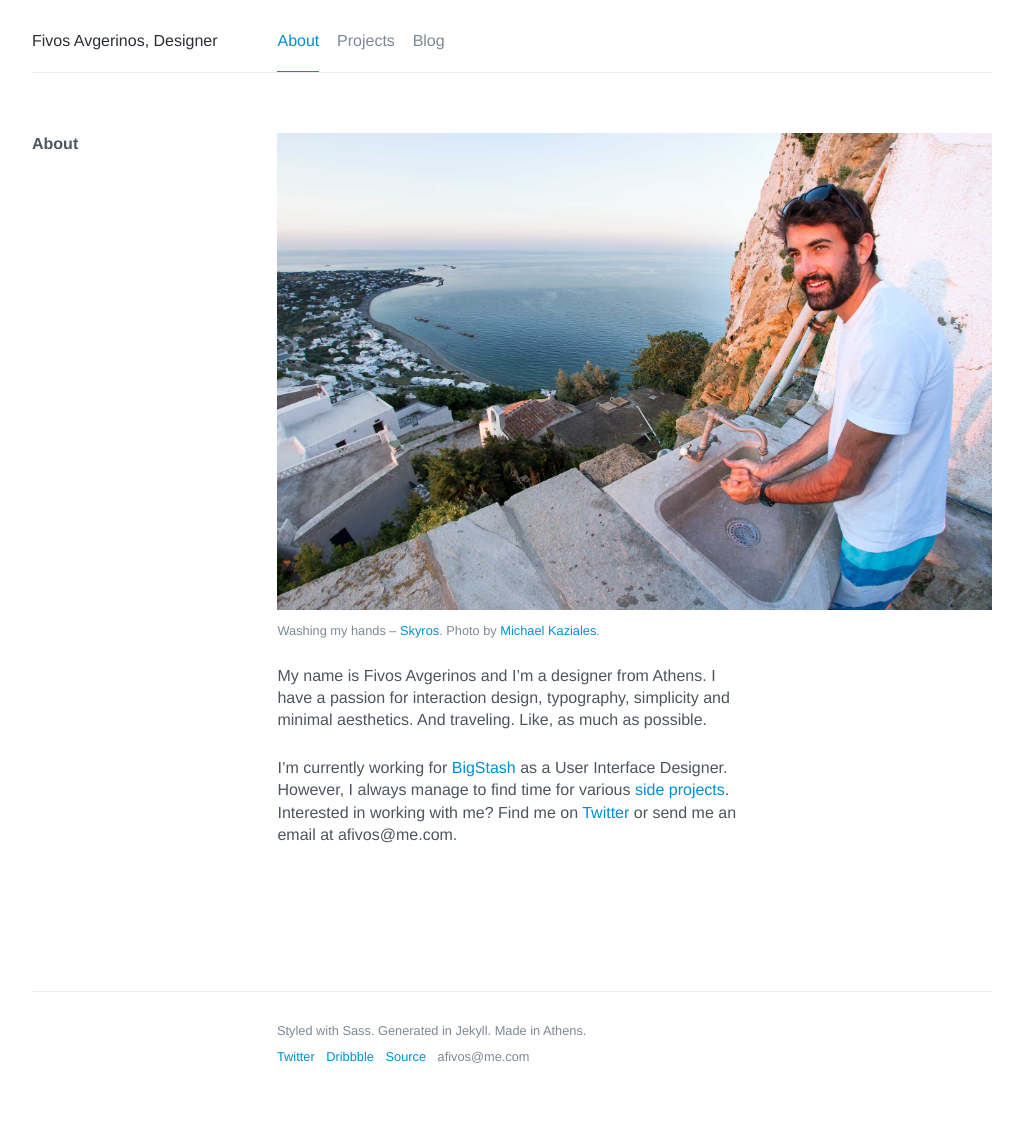
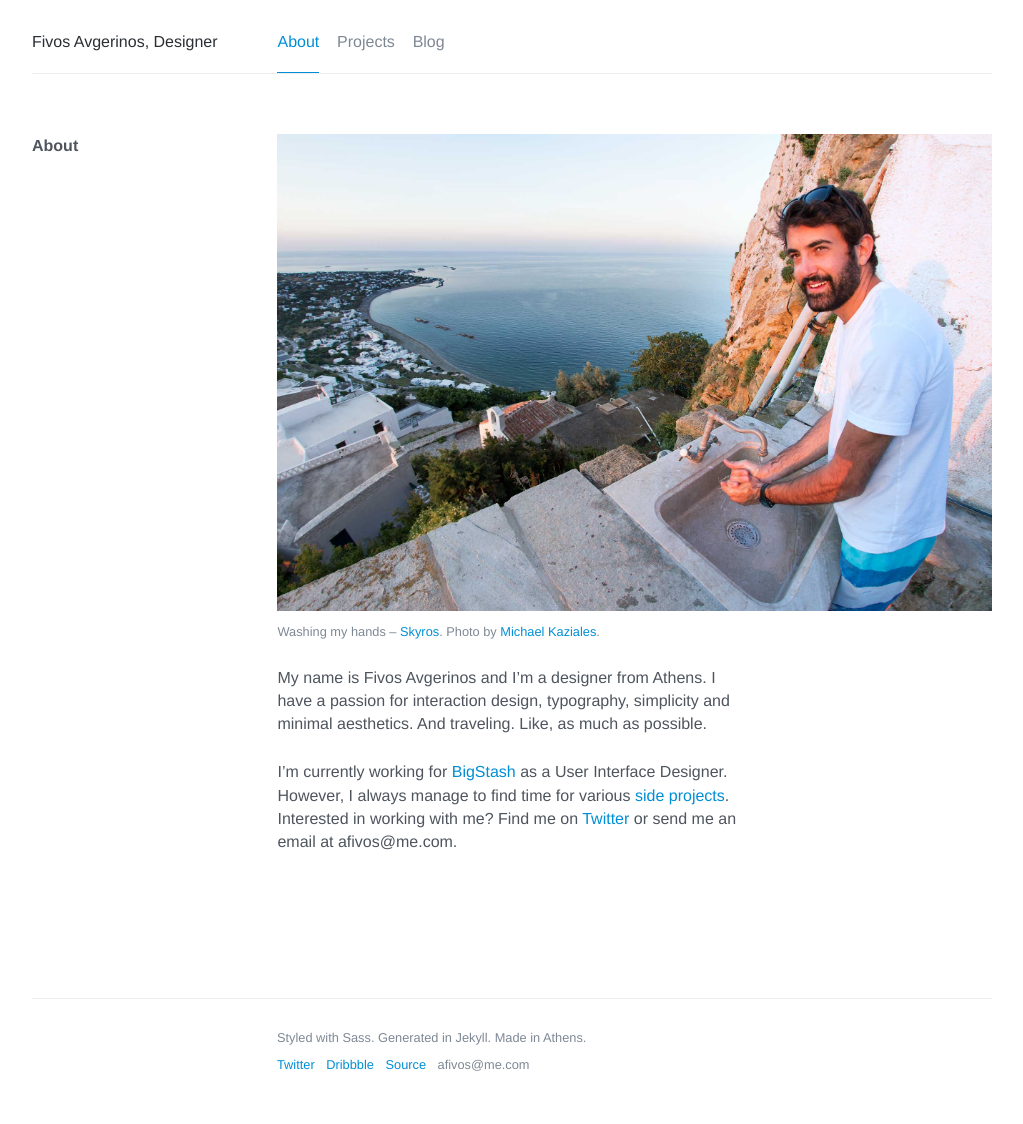
Before and after one commit to afivos/afivos.com, a Jekyll site: the page built from index.md, in a window 1280 px wide. Shown: the whole page, without its empty margins (128-1151 px from the left). Built offline with Jekyll 4.4.1, drawn with Linux system fonts in a browser that asks for light colours; nearby versions of some CDN libraries; comment, search, counter and statistics services are not loaded.

Commit message:
Increase line height by 0.05

```diff
--- a/_sass/partials/_typography.scss
+++ b/_sass/partials/_typography.scss
@@ -4,7 +4,7 @@ body {
 	-moz-osx-font-smoothing: grayscale;
 	text-rendering: optimizeLegibility;
 	font-size: (16/16)*100%;
-	line-height: 1.4em;
+	line-height: 1.45;
 }
 
 %strong {
```
